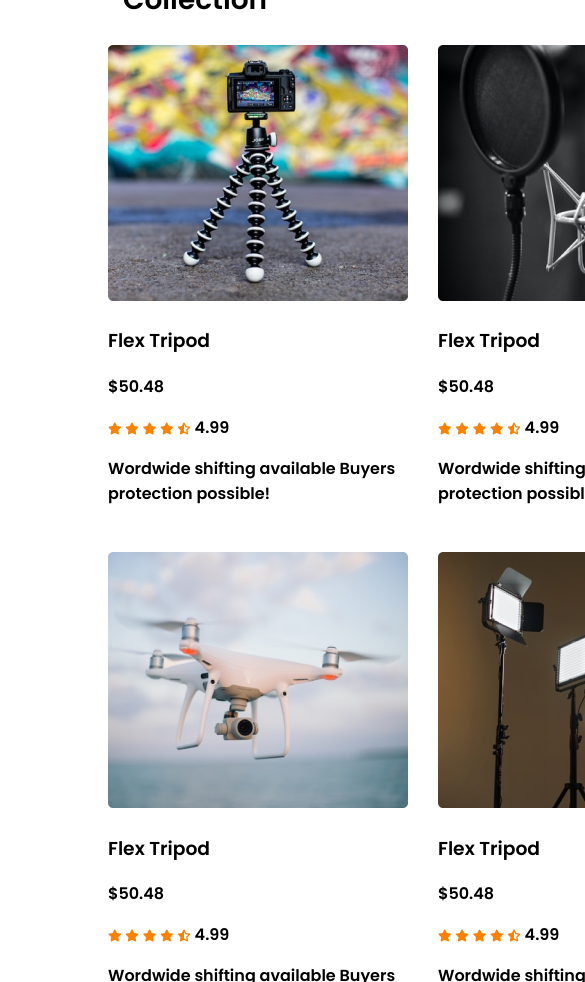
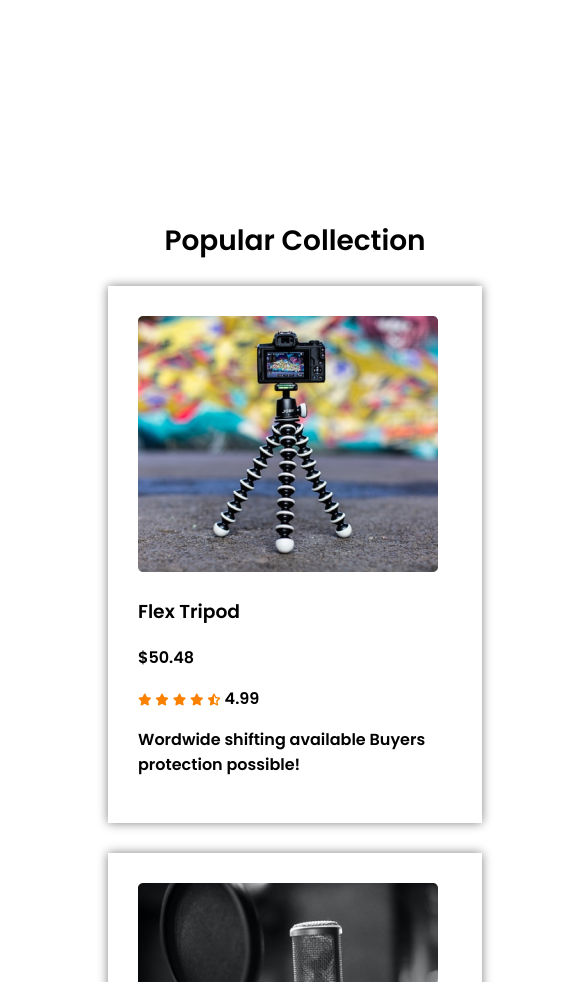
Before and after one commit to aklimaakhter/influencer-gear-html5, a plain HTML site: page index.html in a window 390 px wide. Shown: the part 1018-2000 px from the top of the page, 585 px wide, since content can reach past the window. Drawn offline with Linux system fonts and the light colour scheme.

Commit message:
media queiry added

```diff
--- a/styles/style.css
+++ b/styles/style.css
@@ -58,6 +58,10 @@ main{
     text-align: center;
     font-size: 28px;
 }
+.collection{
+    box-shadow: 0px 0px 10px gray;
+    padding: 30px;
+}
 .collection .collection-banner img{
    width: 300px;
    height: 256px;
@@ -94,3 +98,33 @@ main{
     margin-right: 10px;
 
 }
+
+/*------------------
+   Media Queries
+----------------- -- */
+
+/* Mobile Devises  */
+@media only screen and (max-width:688px) {
+    .container{
+        width: 100%;
+    }
+    .influencer, .collections, .tecnologist{
+        grid-template-columns: repeat(1, 1fr);
+    }
+    .influence, .collection, .technology{
+        flex-direction: column;
+    }
+}
+
+/* Tablet Device */
+@media only screen and (min-width:688px) and (max-width:992px)  {
+    .container{
+        width: 100%;
+    }
+    .influencer, .collections, .tecnologist{
+        grid-template-columns: repeat(2, 1fr);
+    }
+    .influence, .collection, .technology{
+        flex-direction: column;
+    }
+}
```
